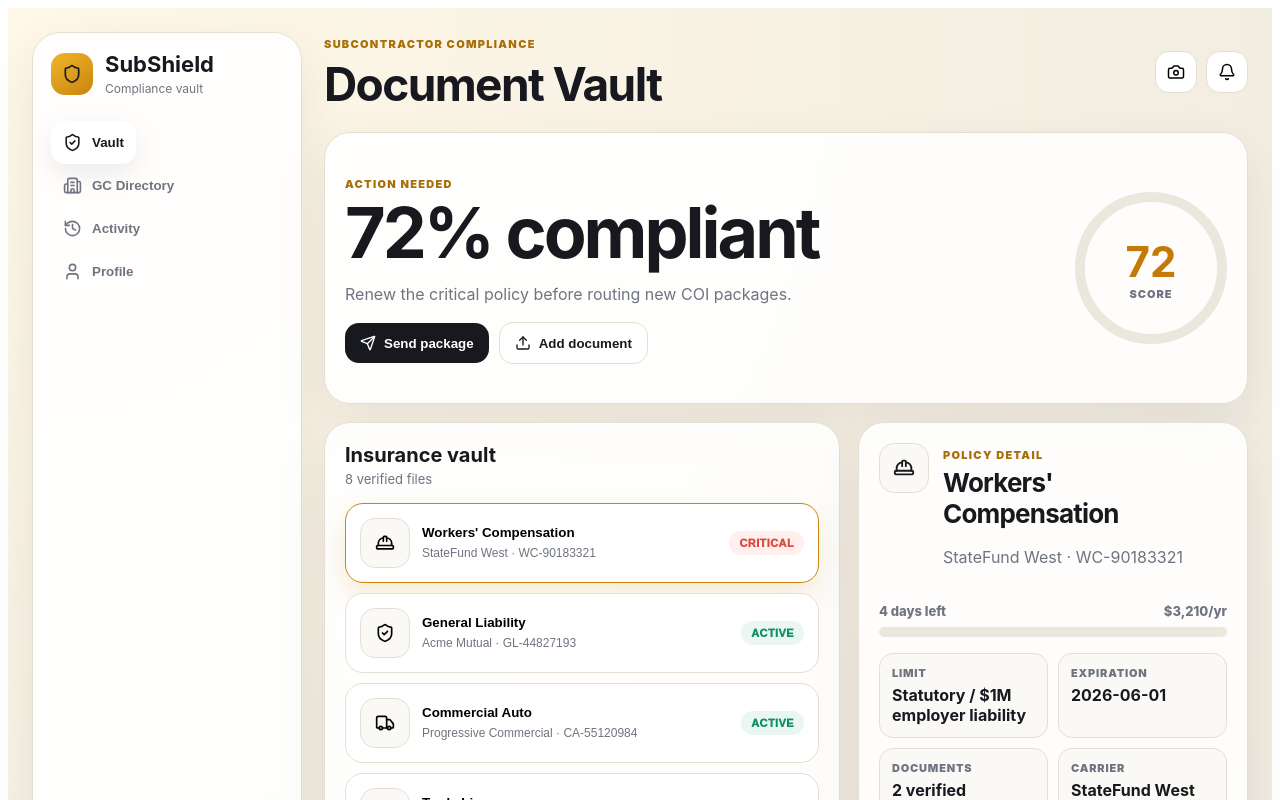
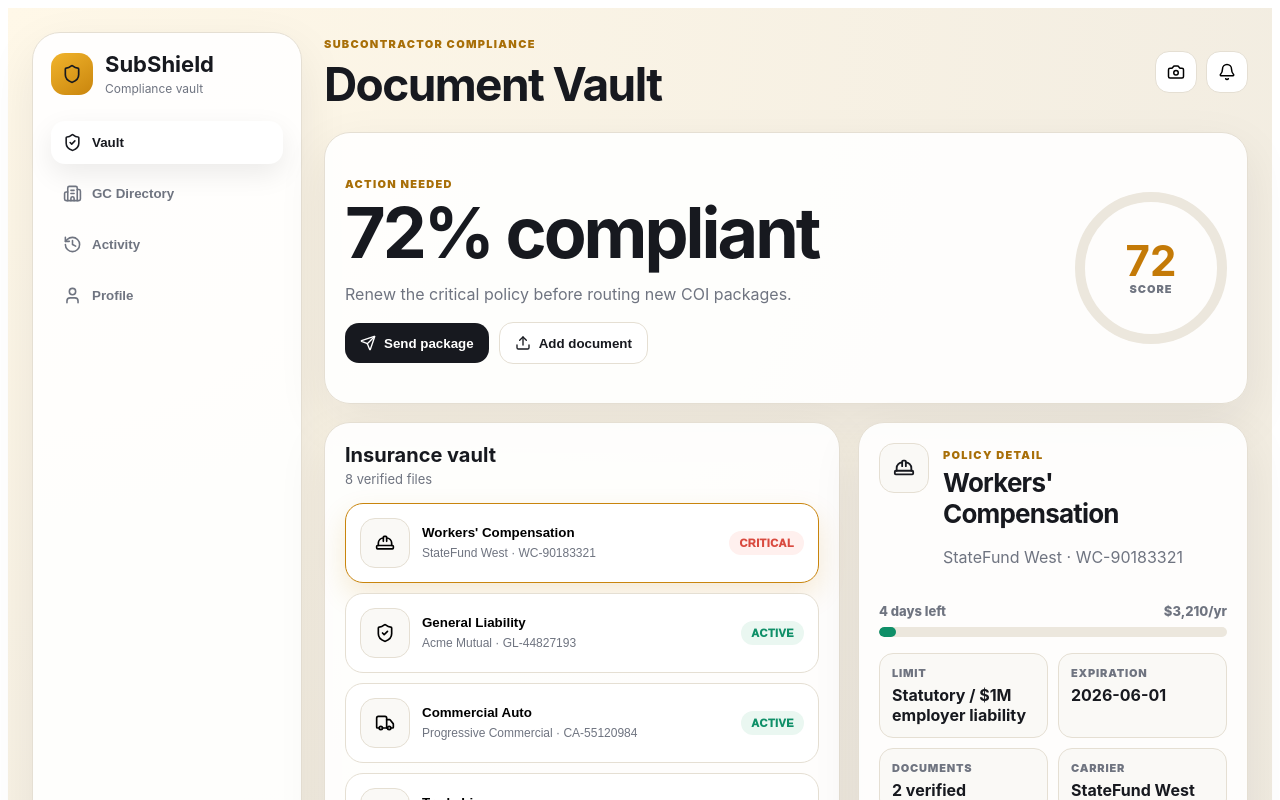
Before and after one commit to Chynoweth11/Chat-A_1_, a React (Vite) app: page / in a window 1280 px wide. Shown: the top 800 px of the page. Built offline with nearby package versions, Linux system fonts and the light colour scheme.

Commit message:
Import debug CSS and fix progress status class

```diff
--- a/src/subshield/SubShieldComplete.jsx
+++ b/src/subshield/SubShieldComplete.jsx
@@ -32,6 +32,7 @@ import {
   writeStoredData,
 } from "./utils.js";
 import "./styles.css";
+import "./debug.css";
 
 function policyIcon(type) {
   return { workers: HardHat, liability: ShieldCheck, auto: Truck, license: FileText }[type] || Shield;
@@ -211,7 +212,7 @@ function PolicyDetail({ policy, onRenew, onShop, onSend }) {
   const Icon = policyIcon(policy.type);
   const status = getStatus(policy.daysRemaining);
   const width = `${Math.max(5, Math.min(100, policy.daysRemaining / 1.2))}%`;
-  return <div><div className="ss-detail-head"><span className="ss-icon-tile"><Icon size={22} /></span><div><span className="ss-eyebrow">Policy detail</span><h2>{policy.name}</h2><p className="ss-muted">{policy.carrier} · {policy.policyNumber}</p></div></div><div className="ss-bar-top"><span>{policy.daysRemaining} days left</span><span>{formatMoney(policy.premium)}/yr</span></div><div className="ss-bar"><span style={{ width }} /></div><div className="ss-info-grid"><Info label="Limit" value={policy.limit} /><Info label="Expiration" value={policy.expires} /><Info label="Documents" value={`${policy.documents.length} verified`} /><Info label="Carrier" value={policy.carrier} /></div><div className={`ss-note ${status.className === "danger" ? "danger" : ""}`}><AlertTriangle size={16} /> {policy.statusNote}</div><Section title="Verified documents" sub={`${policy.documents.length} files`} />{policy.documents.map((document) => <DocumentRow key={document} name={document} />)}<div className="ss-row">{policy.daysRemaining <= 10 ? <button className="ss-button" onClick={onRenew}><Zap size={16} /> Renew now</button> : <button className="ss-button soft" onClick={onShop}>Lower bill</button>}<button className="ss-button soft" onClick={onSend}><Send size={16} /> Send</button></div></div>;
+  return <div><div className="ss-detail-head"><span className="ss-icon-tile"><Icon size={22} /></span><div><span className="ss-eyebrow">Policy detail</span><h2>{policy.name}</h2><p className="ss-muted">{policy.carrier} · {policy.policyNumber}</p></div></div><div className="ss-bar-top"><span>{policy.daysRemaining} days left</span><span>{formatMoney(policy.premium)}/yr</span></div><div className="ss-bar"><span className={status.className} style={{ width }} /></div><div className="ss-info-grid"><Info label="Limit" value={policy.limit} /><Info label="Expiration" value={policy.expires} /><Info label="Documents" value={`${policy.documents.length} verified`} /><Info label="Carrier" value={policy.carrier} /></div><div className={`ss-note ${status.className === "danger" ? "danger" : ""}`}><AlertTriangle size={16} /> {policy.statusNote}</div><Section title="Verified documents" sub={`${policy.documents.length} files`} />{policy.documents.map((document) => <DocumentRow key={document} name={document} />)}<div className="ss-row">{policy.daysRemaining <= 10 ? <button className="ss-button" onClick={onRenew}><Zap size={16} /> Renew now</button> : <button className="ss-button soft" onClick={onShop}>Lower bill</button>}<button className="ss-button soft" onClick={onSend}><Send size={16} /> Send</button></div></div>;
 }
 
 function ContractorsView({ contractors, onSend }) {
```
